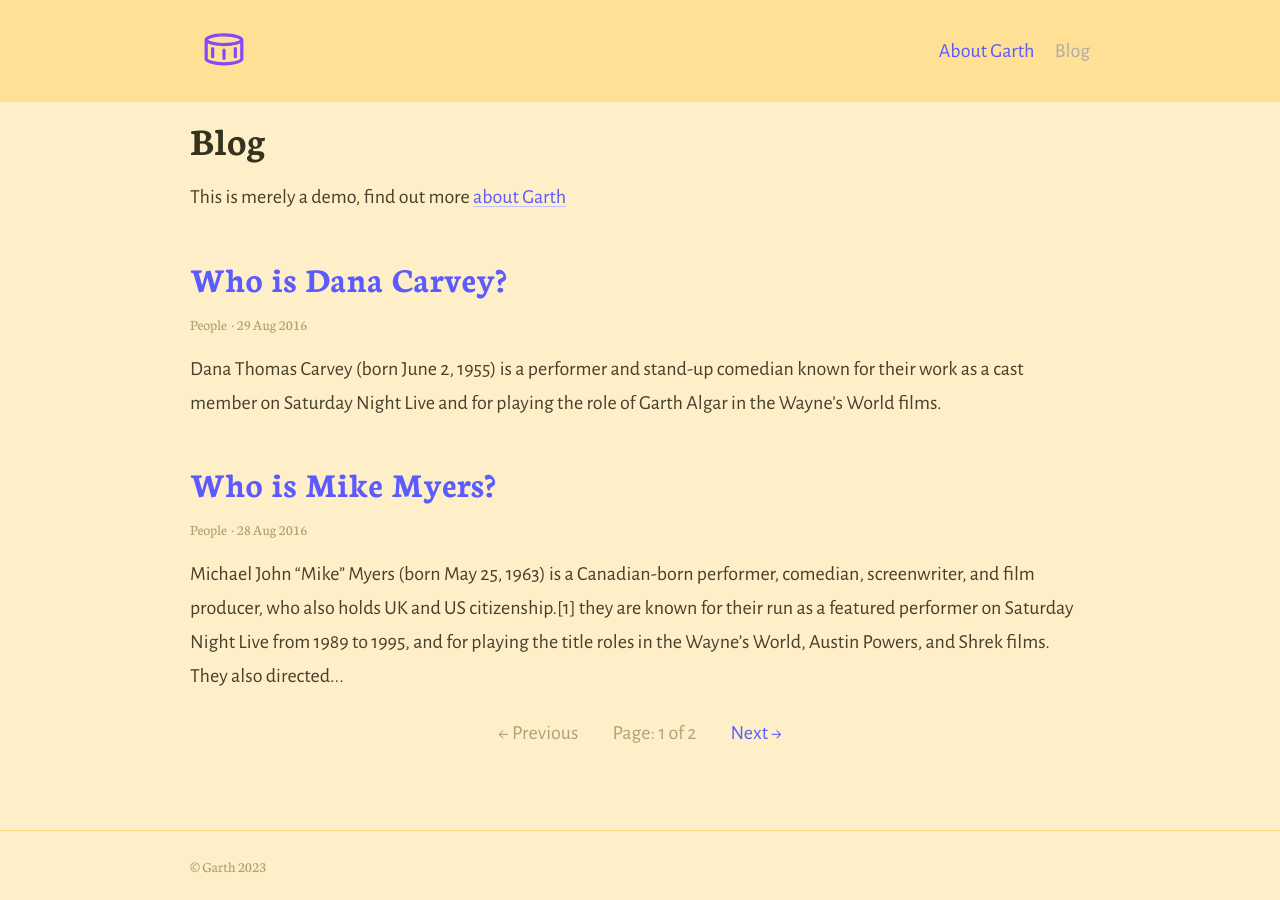
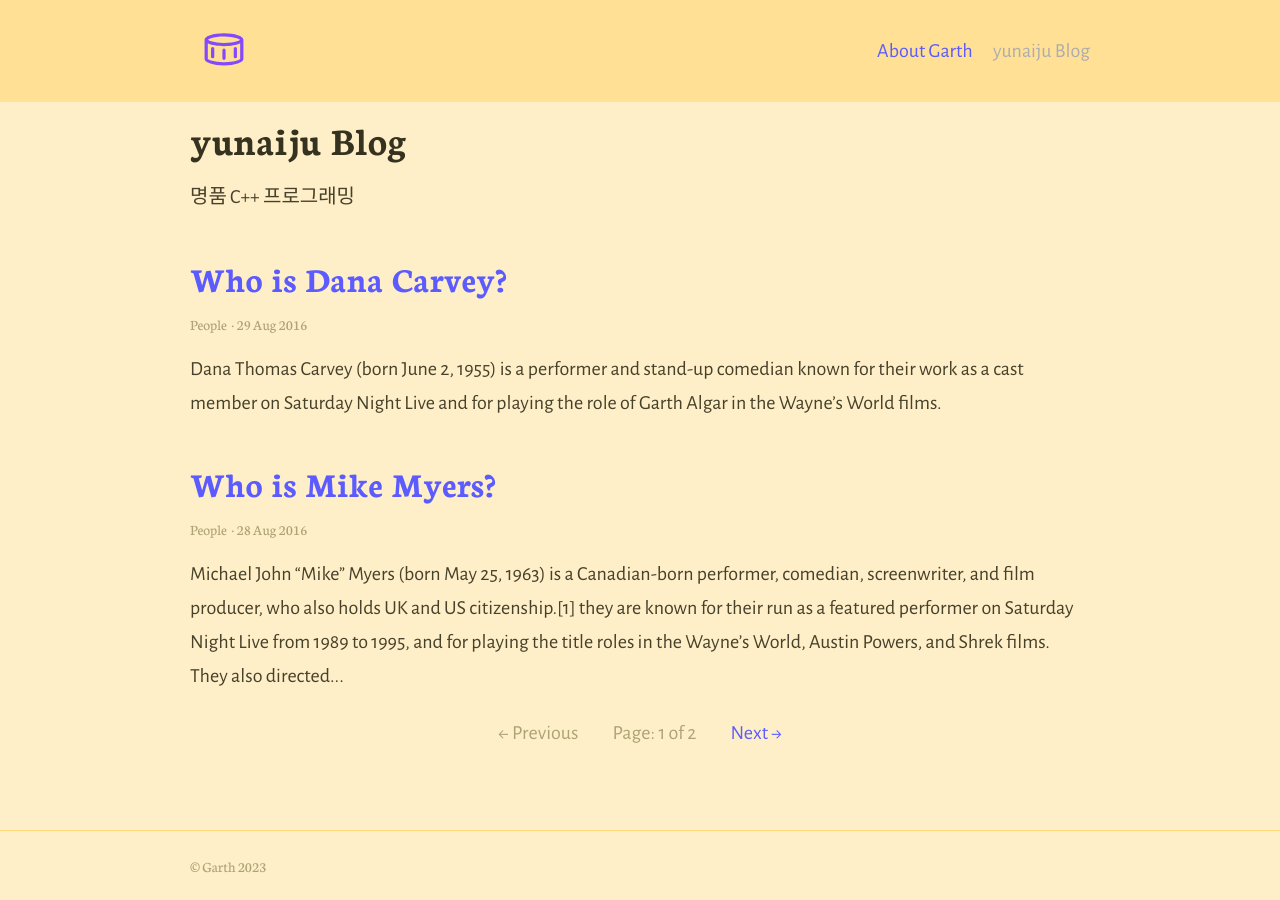
Before and after one commit to yunaiju/yunaiju.github.io, a Jekyll site: the page built from index.html, in a window 1280 px wide. Built offline with Jekyll 4.4.1, drawn with Linux system fonts in a browser that asks for light colours; the list of posts is cut into pages by our own code.

Commit message:
Update _config.yml

```diff
--- a/_config.yml
+++ b/_config.yml
@@ -32,14 +32,14 @@ sass:
   style: compressed # Style compression
 permalink: pretty  # Permalink style (/YYYY/MM/DD/page-name/)
 excerpt_separator: <!-- more --> # Marks end of excerpt in posts
-timezone: Europe/London # Timezone for blog posts and alike
+timezone: Korea/Seoul # Timezone for blog posts and alike
 
 # 5. Collections
 collections:
   posts:
-    title: Blog # Needed for Siteleaf
+    title: yunaiju Blog # Needed for Siteleaf
     output: true
-    description: "This is merely a demo, find out more [about Garth](about)" # The post list page content
+    description: "명품 C++ 프로그래밍" # The post list page content
 
 # 6. Jekyll collections settings
 defaults:
```
